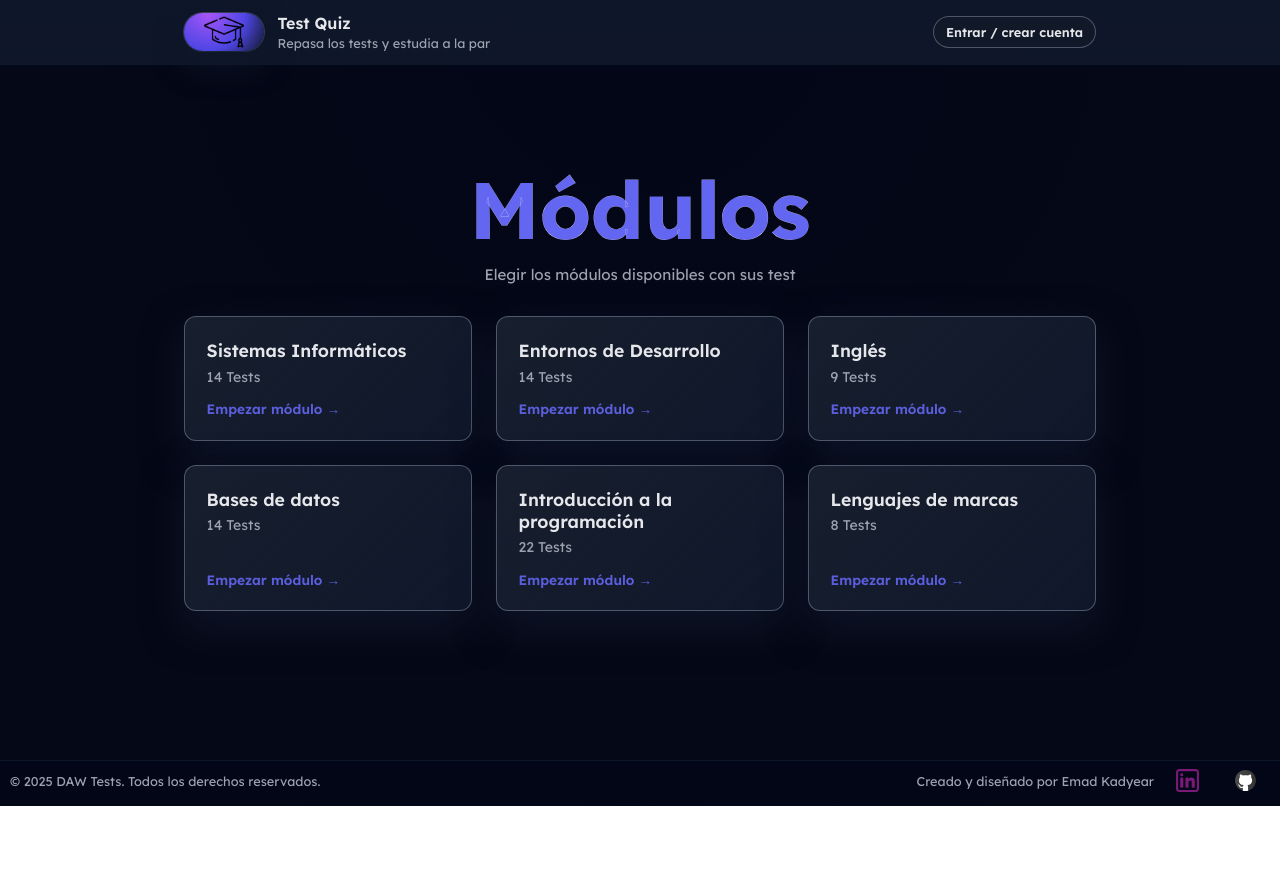
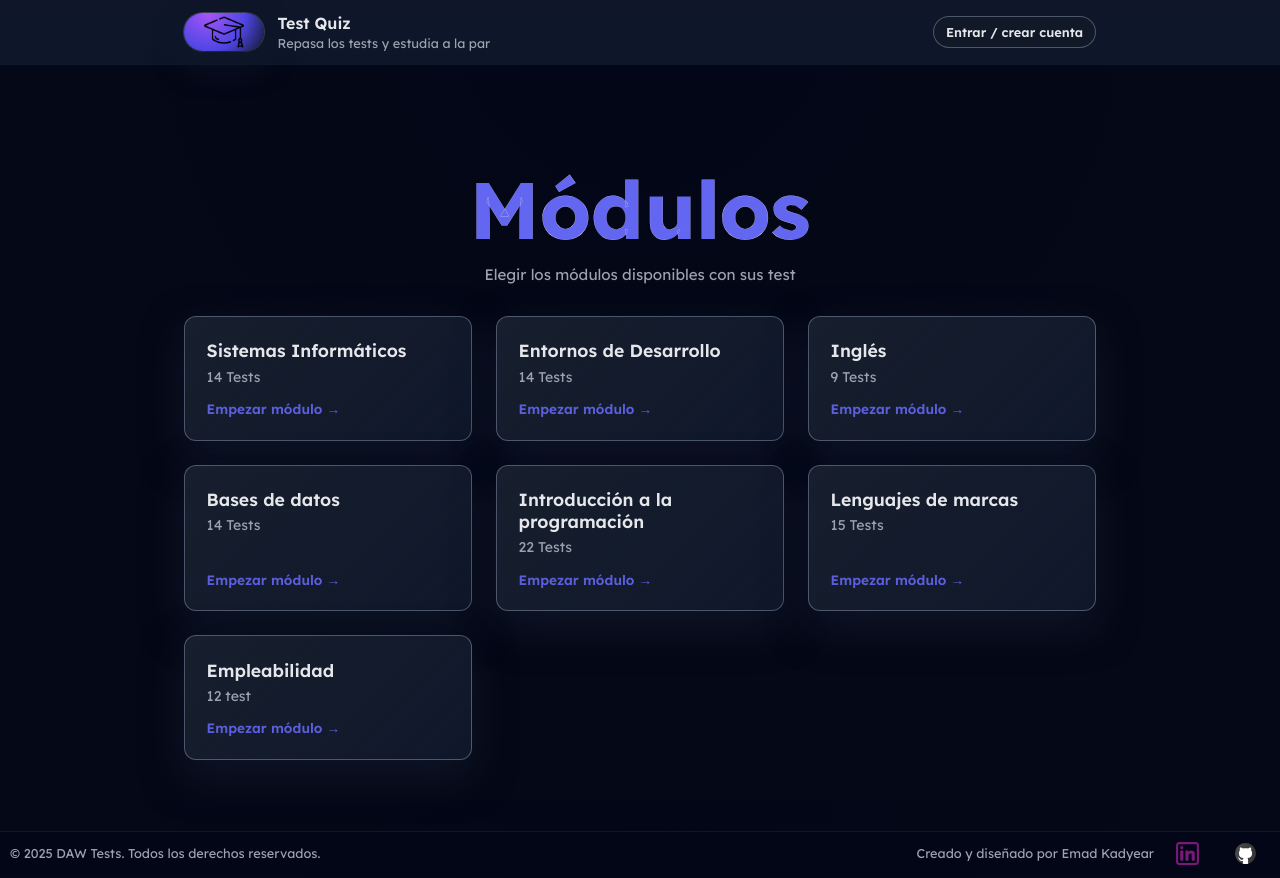
Before and after one commit to Ematius/Quiz-Daw, a React (Vite) app: page / in a window 1280 px wide. Before the commit the page ends 806 px from the top, so only its background shows below. Built offline with nearby package versions, Linux system fonts and the light colour scheme.

Commit message:
add module in home

```diff
--- a/src/pages/Home.jsx
+++ b/src/pages/Home.jsx
@@ -14,7 +14,8 @@ const modules = [
     subtitle: "14 Tests",
   },
   { id:"introduccionProgramacion", title: "Introducción a la programación", subtitle: "22 Tests"},
-  { id:"lenguajeMarcas", title: "Lenguajes de marcas", subtitle: "8 Tests"},
+  { id:"lenguajeMarcas", title: "Lenguajes de marcas", subtitle: "15 Tests"},
+  {id: "empleabilidad", title: "Empleabilidad", subtitle: "12 test"}
 ];
 
 
```
